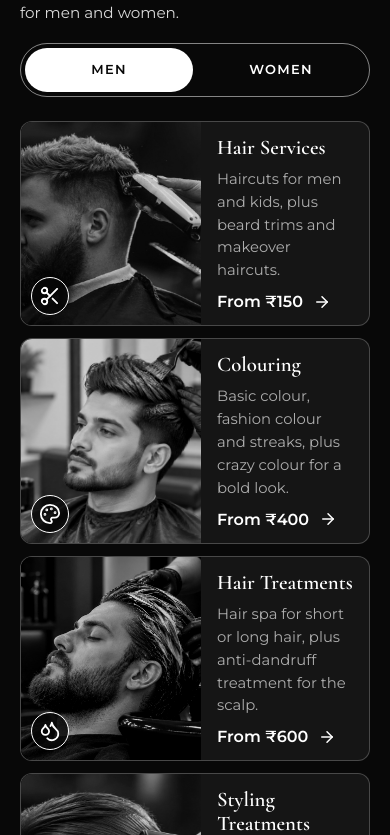
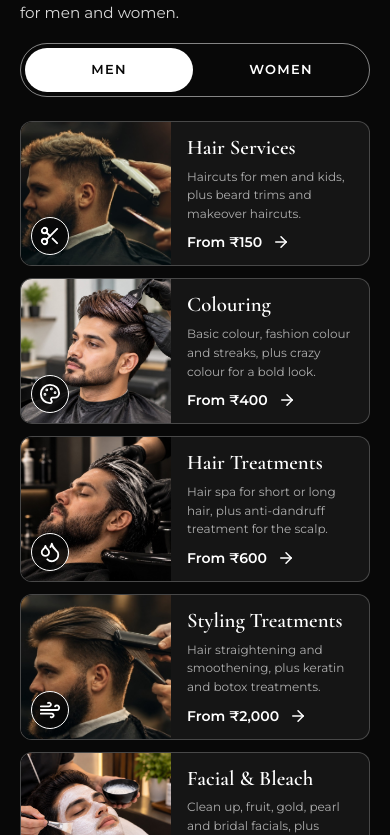
Before and after one commit to kathiravan-devs/g-cube-salon, a React (Vite) app: page / in a window 390 px wide. Shown: the part 849-1684 px from the top of the page. Built offline with nearby package versions, Linux system fonts and the light colour scheme.

Commit message:
some updation for mobile

```diff
--- a/src/data/gallery.ts
+++ b/src/data/gallery.ts
@@ -8,26 +8,26 @@ export interface Images {
 export const images: Images[] = [
     {
         id: 1,
-        imageURL: '/images/google.png'
+        imageURL: '/images/not-ready.png'
     },
     {
         id: 2,
-        imageURL: '/images/google.png'
+        imageURL: '/images/not-ready.png'
     },
     {
         id: 3,
-        imageURL: '/images/google.png'
+        imageURL: '/images/not-ready.png'
     },
     {
         id: 4,
-        imageURL: '/images/google.png'
+        imageURL: '/images/not-ready.png'
     },
     {
         id: 5,
-        imageURL: '/images/google.png'
+        imageURL: '/images/not-ready.png'
     },
     {
         id: 6,
-        imageURL: '/images/google.png'
+        imageURL: '/images/not-ready.png'
     },
 ]
--- a/src/pages/home/service-card.css
+++ b/src/pages/home/service-card.css
@@ -131,8 +131,8 @@
     object-position: center 30%; /* keeps heads in frame when the photo is cropped */
     border-radius: inherit;
 
-    filter: var(--photo-filter);
-    transition: filter 0.4s ease;
+    /* filter: var(--photo-filter);
+    transition: filter 0.4s ease; */
 }
 
 /* Half on the photo, half on the card.
@@ -306,10 +306,15 @@
     .service-card {
         flex-direction: row;
     }
-
+    .service-card-summary{
+        font-size: 12px;
+    }
+    .service-card-price {
+        font-size: 14px;
+    }
     /* photo on the left, stretched to the card's height */
     .service-card-media {
-        flex: 0 0 clamp(180px, 36%, 150px);
+        flex: 0 0 clamp(150px, 36%, 150px);
         aspect-ratio: auto;
         border-radius: 11px 0 0 11px;
     }
```
Also changed, not shown: public/images/not-ready.png (added).
